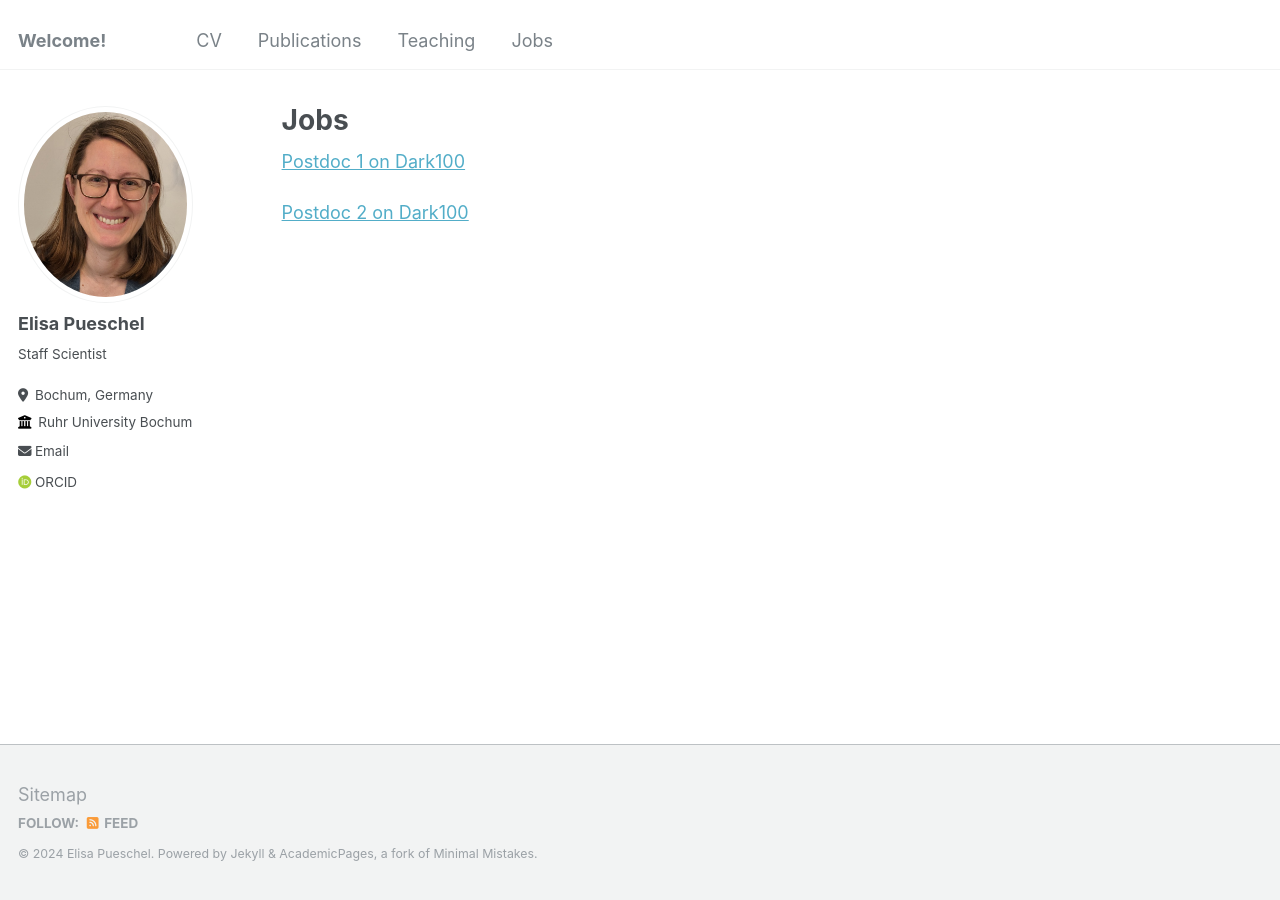
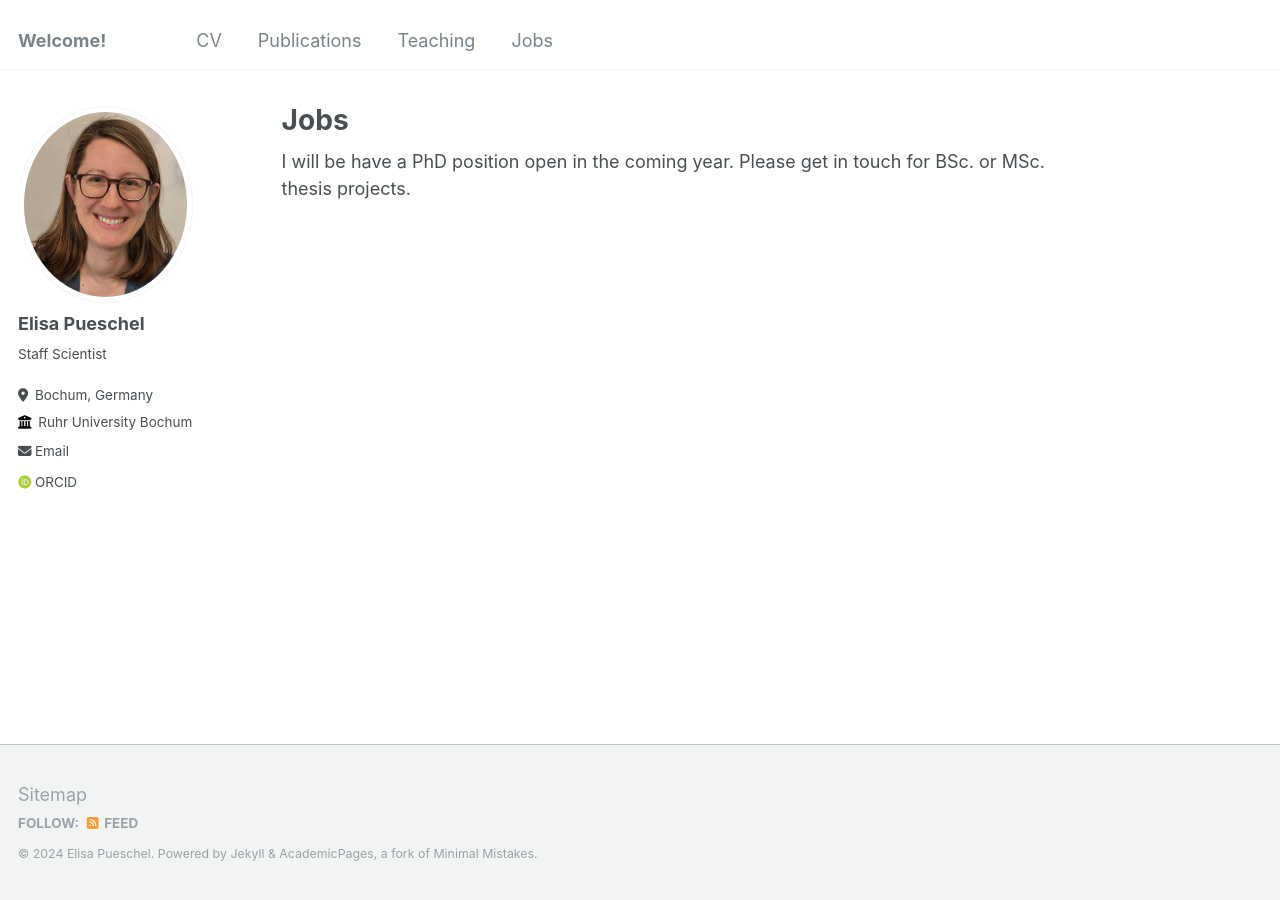
Before and after one commit to epuesche/epuesche.github.io, a Jekyll site: the page built from _pages/jobs.md, in a window 1280 px wide. Built offline with Jekyll 4.4.1, drawn with Linux system fonts in a browser that asks for light colours; some web fonts are replaced.

```diff
--- a/_pages/jobs.md
+++ b/_pages/jobs.md
@@ -4,8 +4,4 @@ permalink: /jobs/
 author_profile: true
 ---
 
-[Postdoc 1 on Dark100](
-https://jobs.ruhr-uni-bochum.de/jobposting/e3b833afc66c17af1eb45d9c563a2885292abd8d0?ref=homepage)
-
-[Postdoc 2 on Dark100](
-https://jobs.ruhr-uni-bochum.de/jobposting/7c205405c376c089343e17c3c360739519cee3520?ref=homepage)
+I will be have a PhD position open in the coming year. Please get in touch for BSc. or MSc. thesis projects.
```
Also changed, not shown: _teaching/2023-fall-teaching-2.md (+1 -1 lines), _teaching/2024-fall-teaching-1.md (renamed from _teaching/2023-fall-teaching-1.md, +2 -2 lines), 1 other file.
